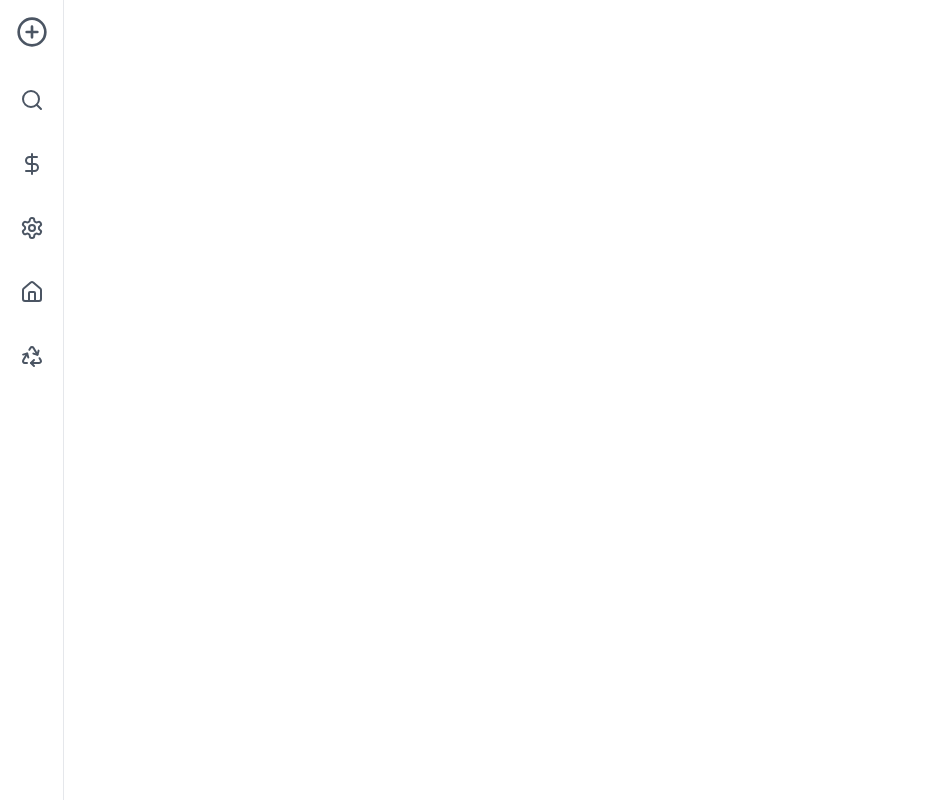
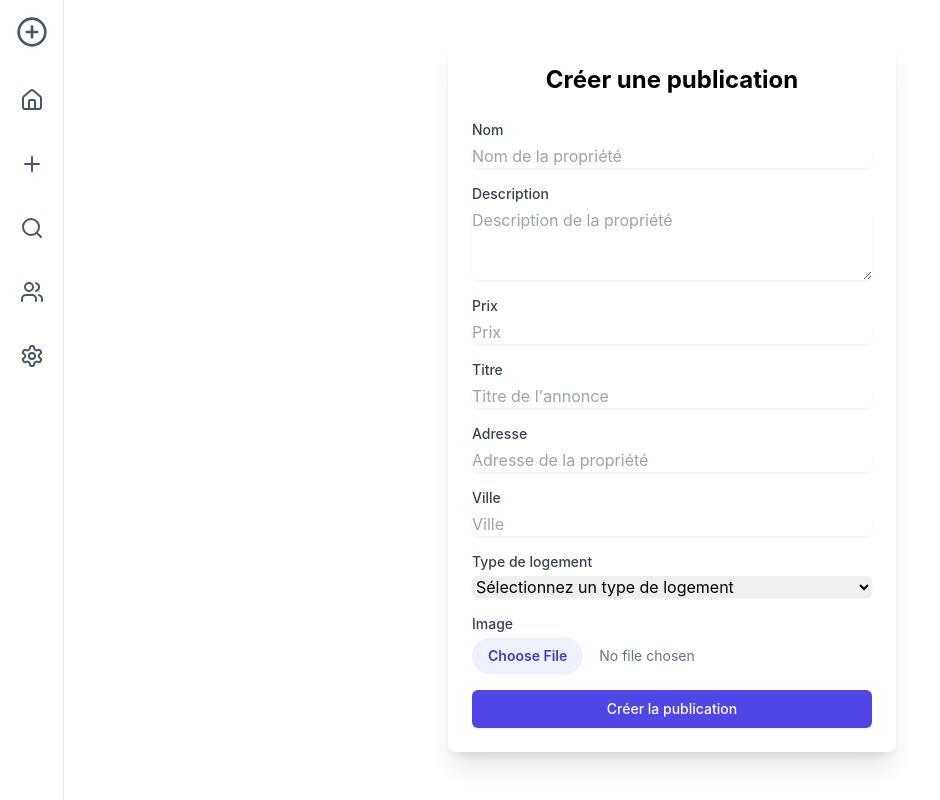
Before and after one commit to iliesskalli/YNV, a React (Create React App) app in the folder front/: page /publish in a window 1280 px wide. Before the commit this address had no page. Shown: the whole page, without its empty margins (0-940 px from the left). Built offline with nearby package versions, Linux system fonts and the light colour scheme.

Commit message:
Création des page et liaison avec les menu link

```diff
--- a/front/src/App.tsx
+++ b/front/src/App.tsx
@@ -1,35 +1,26 @@
 import React from 'react';
 import { BrowserRouter as Router, Route, Routes } from 'react-router-dom';
-import HouseListings from './Component/HouseListings';
-import PropertyFilter from './Component/PropertyFilter';
-import MapComponent from './Component/MapComponent';
 import VerticalIconNavbar from './Component/VerticalIconNavbar';
-import RecyclingPage from './Pages/Recycling';
-import 'leaflet/dist/leaflet.css';
-
-const MainContent: React.FC = () => (
-  <div className="flex-1 flex">
-    <div className="w-1/3 p-4 overflow-y-auto">
-      <PropertyFilter />
-    </div>
-    <div className="w-1/3 p-4 overflow-y-auto">
-      <HouseListings />
-    </div>
-    <div className="w-1/3 p-4">
-      <MapComponent />
-    </div>
-  </div>
-);
+import HomePage from './Pages/HomePage';
+import PublishPropertyPage from './Pages/PublishPropertyPage';
+import SearchPage from './Pages/SearchPage';
+import MatchingProfilePage from './Pages/MatchingProfilePage';
+import SettingsPage from './Pages/SettingsPage';
 
 const App: React.FC = () => {
   return (
     <Router>
       <div className="flex flex-row h-screen overflow-hidden">
         <VerticalIconNavbar />
-        <Routes>
-          <Route path="/" element={<MainContent />} />
-          <Route path="/recycling" element={<RecyclingPage />} />
-        </Routes>
+        <div className="flex-1">
+          <Routes>
+            <Route path="/" element={<HomePage />} />
+            <Route path="/publish" element={<PublishPropertyPage />} />
+            <Route path="/search" element={<SearchPage />} />
+            <Route path="/matching" element={<MatchingProfilePage />} />
+            <Route path="/settings" element={<SettingsPage />} />
+          </Routes>
+        </div>
       </div>
     </Router>
   );
--- a/front/src/Component/VerticalIconNavbar.tsx
+++ b/front/src/Component/VerticalIconNavbar.tsx
@@ -1,10 +1,8 @@
 import React from 'react';
-import { Link, useNavigate } from 'react-router-dom';
-import { Search, DollarSign, Settings, Home, Recycle } from 'lucide-react';
+import { Link } from 'react-router-dom';
+import { Home, Plus, Search, Users, Settings } from 'lucide-react';
 
 const VerticalIconNavbar: React.FC = () => {
-  const navigate = useNavigate();
-
   return (
     <nav className="flex flex-col items-center w-16 h-screen bg-white border-r border-gray-200 py-4">
       <div className="mb-8">
@@ -14,20 +12,20 @@ const VerticalIconNavbar: React.FC = () => {
         </svg>
       </div>
       <div className="flex flex-col space-y-6">
-        <button className="p-2 rounded-lg hover:bg-gray-100">
+        <Link to="/" className="p-2 rounded-lg hover:bg-gray-100">
+          <Home className="w-6 h-6 text-gray-600" />
+        </Link>
+        <Link to="/publish" className="p-2 rounded-lg hover:bg-gray-100">
+          <Plus className="w-6 h-6 text-gray-600" />
+        </Link>
+        <Link to="/search" className="p-2 rounded-lg hover:bg-gray-100">
           <Search className="w-6 h-6 text-gray-600" />
-        </button>
-        <button className="p-2 rounded-lg hover:bg-gray-100">
-          <DollarSign className="w-6 h-6 text-gray-600" />
-        </button>
-        <button className="p-2 rounded-lg hover:bg-gray-100">
+        </Link>
+        <Link to="/matching" className="p-2 rounded-lg hover:bg-gray-100">
+          <Users className="w-6 h-6 text-gray-600" />
+        </Link>
+        <Link to="/settings" className="p-2 rounded-lg hover:bg-gray-100">
           <Settings className="w-6 h-6 text-gray-600" />
-        </button>
-        <button className="p-2 rounded-lg hover:bg-gray-100">
-          <Home className="w-6 h-6 text-gray-600" />
-        </button>
-        <Link to="/recycling" className="p-2 rounded-lg hover:bg-gray-100">
-          <Recycle className="w-6 h-6 text-gray-600" />
         </Link>
       </div>
     </nav>
--- /dev/null
+++ b/front/src/Pages/HomePage.tsx
@@ -0,0 +1,22 @@
+import React from 'react';
+import PropertyFilter from '../Component/PropertyFilter';
+import HouseListings from '../Component/HouseListings';
+import MapComponent from '../Component/MapComponent';
+
+const HomePage = () => {
+  return (
+    <div className="flex-1 flex">
+    <div className="w-1/3 p-4 overflow-y-auto">
+      <PropertyFilter />
+    </div>
+    <div className="w-1/3 p-4 overflow-y-auto">
+      <HouseListings />
+    </div>
+    <div className="w-1/3 p-4">
+      <MapComponent />
+    </div>
+  </div>
+  );
+}
+
+export default HomePage;
--- /dev/null
+++ b/front/src/Pages/MatchingProfilePage.tsx
@@ -0,0 +1,11 @@
+import React from 'react';
+
+const MatchingProfilePage = () => {
+  return (
+    <div>
+      matching
+    </div>
+  );
+}
+
+export default MatchingProfilePage;
--- /dev/null
+++ b/front/src/Pages/PublishPropertyPage.tsx
@@ -0,0 +1,12 @@
+import React from 'react';
+import CreatePublication from '../Component/CreatePublication';
+
+const PublishPropertyPage = () => {
+  return (
+    <div>
+     <CreatePublication></CreatePublication>
+    </div>
+  );
+}
+
+export default PublishPropertyPage;
--- /dev/null
+++ b/front/src/Pages/SearchPage.tsx
@@ -0,0 +1,11 @@
+import React from 'react';
+
+const SearchPage = () => {
+  return (
+    <div>
+      Search
+    </div>
+  );
+}
+
+export default SearchPage;
--- /dev/null
+++ b/front/src/Pages/SettingsPage.tsx
@@ -0,0 +1,11 @@
+import React from 'react';
+
+const SettingsPage = () => {
+  return (
+    <div>
+      settings
+    </div>
+  );
+}
+
+export default SettingsPage;
```
